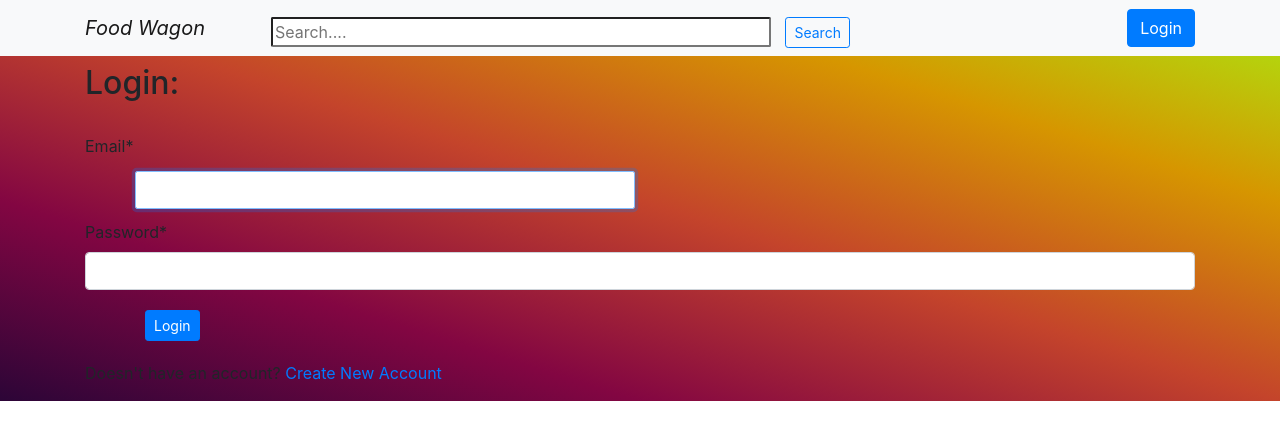
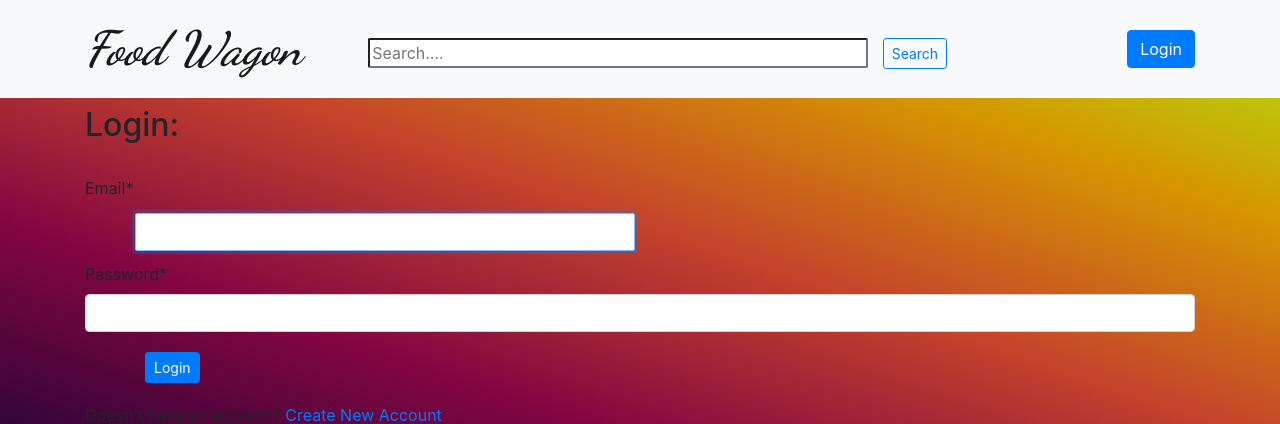
Before and after one commit to MahirAbsar/CSE327_project, a Django app: page /account/login/ in a window 1280 px wide. Shown: the top 424 px of the page. Run offline with Django 3.2, Linux system fonts and the light colour scheme; parts of the project's set-up code (start-up, migrations or seed data) failed here and were passed over; some libraries are stand-ins or nearby versions.

Commit message:
Update navbar.html

```diff
--- a/templates/navbar.html
+++ b/templates/navbar.html
@@ -2,7 +2,7 @@
 {% load cart_tag %}
 <nav class="navbar navbar-expand-lg navbar-light bg-light">
   <div class="container">
-    <a class="navbar-brand" href="{% url 'App_Shop:home' %}"> <i>Food Wagon</i> </a>
+    <a class="navbar-brand" href="{% url 'App_Shop:home' %}" style="font-family: 'Dancing Script', cursive; font-weight:bold; font-size:3rem"> <i>Food Wagon</i> </a>
     <form class="search-bar" action="{% url 'App_Shop:search' %}" method="GET">
       <div>
       <input type="text" name="search-item" placeholder="Search....">
```
